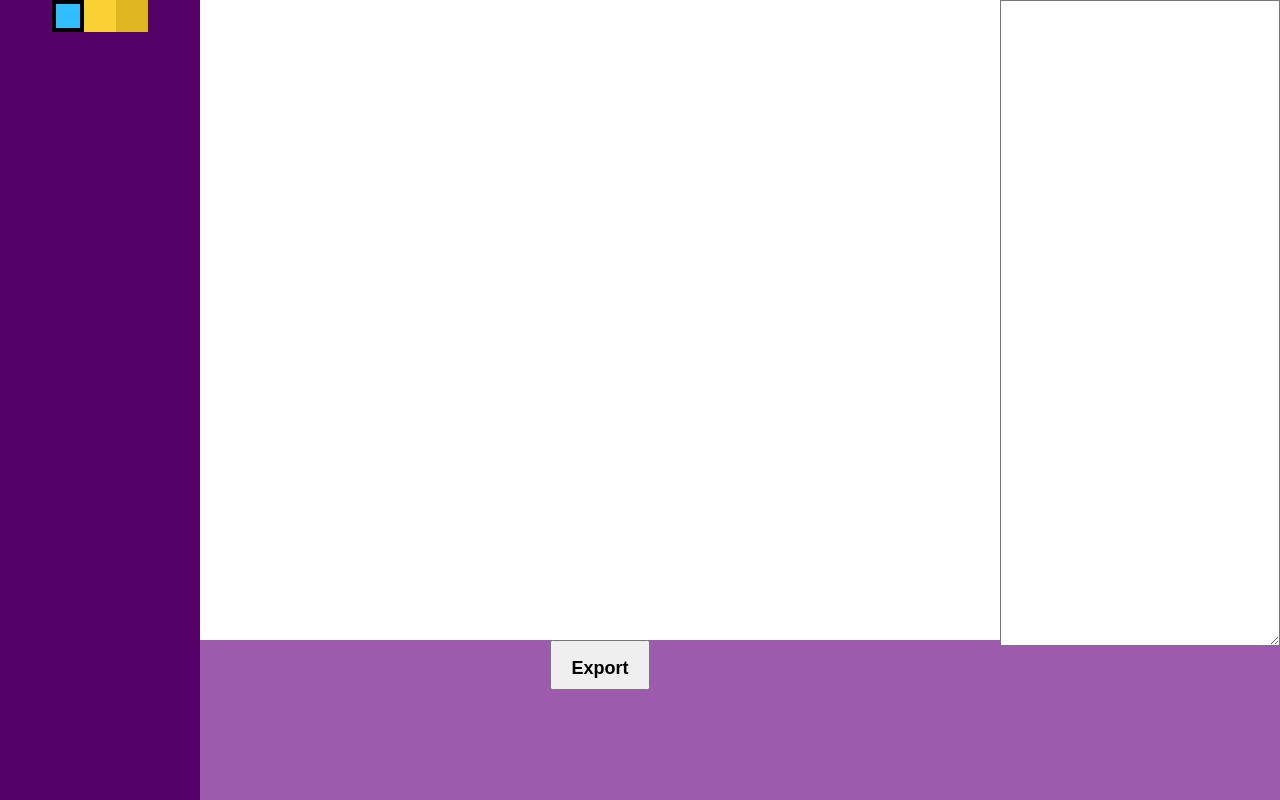
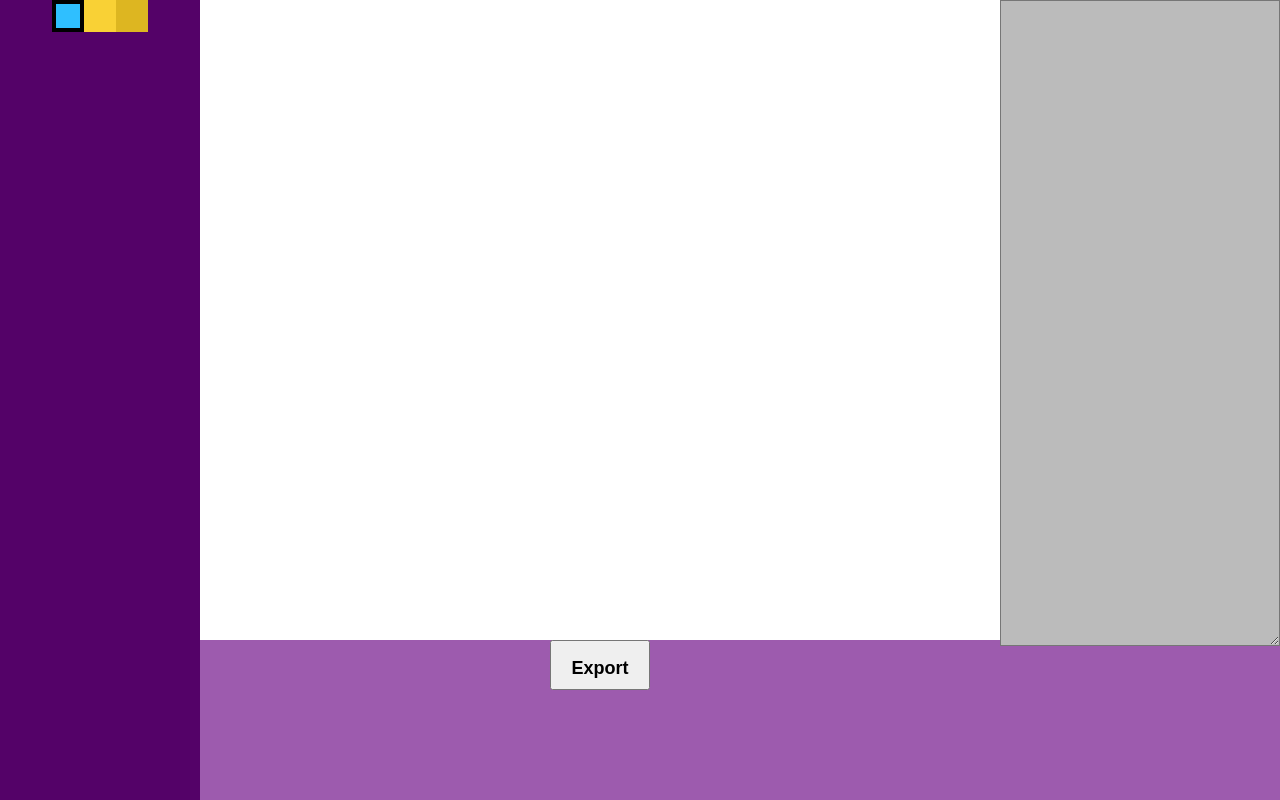
Before and after one commit to c33k/mapix, a React (Create React App) app: page / in a window 1280 px wide. Built offline with nearby package versions, Linux system fonts and the light colour scheme.

Commit message:
Implement export functionality

```diff
--- a/package.json
+++ b/package.json
@@ -1,6 +1,6 @@
 {
   "name": "mapix",
-  "version": "0.1.0",
+  "version": "1.0.0",
   "private": true,
   "dependencies": {
     "react": "^16.10.2",
--- a/src/ContentArea/index.js
+++ b/src/ContentArea/index.js
@@ -1,13 +1,15 @@
-import React from 'react';
+import React, { useState } from 'react';
 import CreationArea from '../CreationArea';
 
 import * as S from './styles';
 
 const ContentArea = () => {
+  const [mapString, setMapString] = useState('');
+
   return (
     <S.Container>
-      <CreationArea />
-      <S.ResultArea />
+      <CreationArea setExportData={setMapString} />
+      <S.ResultArea value={mapString} readOnly />
     </S.Container>
   );
 };
--- a/src/ContentArea/styles.js
+++ b/src/ContentArea/styles.js
@@ -18,6 +18,7 @@ export const Container = styled.div`
 export const ResultArea = styled.textarea`
   flex: 1;
   height: ${contentHeight};
+  background-color: #bbb;
 
   @media (max-width: 1200px) {
     height: auto;
--- a/src/CreationArea/index.js
+++ b/src/CreationArea/index.js
@@ -7,7 +7,7 @@ import * as S from './styles';
 const ROWS = 640 / 32;
 const COLS = 800 / 32;
 
-const CreationArea = () => {
+const CreationArea = ({ setExportData }) => {
   const [tilesMap, setTilesMap] = useState([]);
 
   // do it only on the creation of the component
@@ -16,11 +16,24 @@ const CreationArea = () => {
     setTilesMap(generateNewTilesMap());
   }, []);
 
+  const handleExport = () => {
+    const exportStr = tilesMap.reduce(
+      (str, row, i) =>
+        str +
+        '{' +
+        row.toString() +
+        `}${i === tilesMap.length - 1 ? '}\n' : ',\n'}`,
+      '{'
+    );
+
+    setExportData(exportStr);
+  };
+
   return (
     <S.Container>
       <TileCanvas tilesMap={tilesMap} updateTilesMap={setTilesMap} />
       <S.Controllers>
-        <S.ExportBtn>Export</S.ExportBtn>
+        <S.ExportBtn onClick={handleExport}>Export</S.ExportBtn>
       </S.Controllers>
     </S.Container>
   );
```
Also changed, not shown: src/ColorPickerSideBar/styles.js (line endings or trailing spaces), 1 other file (tests, documents, lock files or other folders).
